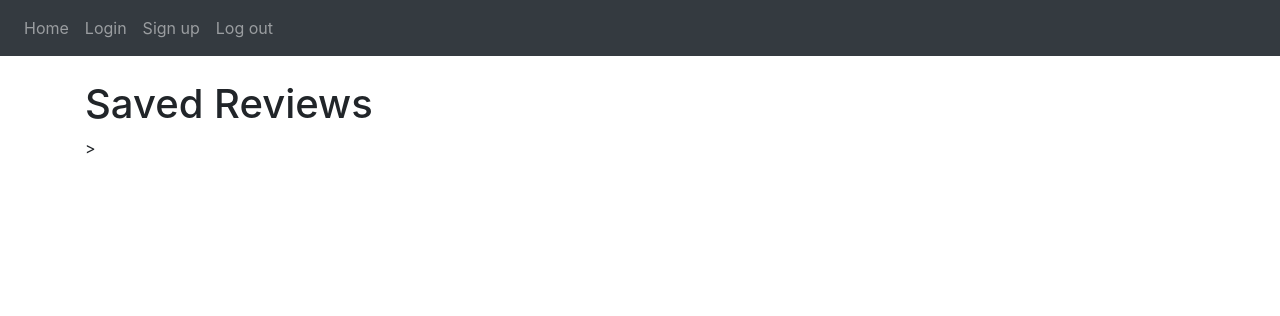
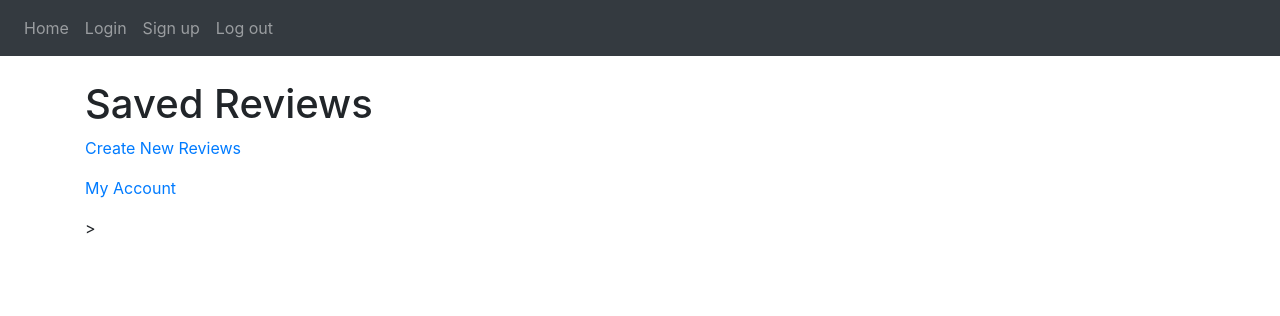
Before and after one commit to krausli/Supervisor-App, a Flask app: page /saved-reviews in a window 1280 px wide. Shown: the top 316 px of the page. Run offline with Flask 2, Linux system fonts and the light colour scheme; some libraries are stand-ins or nearby versions.

Commit message:
Update saved_reviews.html

```diff
--- a/website/templates/saved_reviews.html
+++ b/website/templates/saved_reviews.html
@@ -6,4 +6,11 @@
 <br/>
 <br/>
 <h1 align = "centre">Saved Reviews</h1>
+
+<div>
+    <p><a href="/professional-practice">Create New Reviews</a></p>
+</div>
+<div>
+    <p><a href="/profile">My Account</a></p>
+</div>
 {% endblock %}
```
